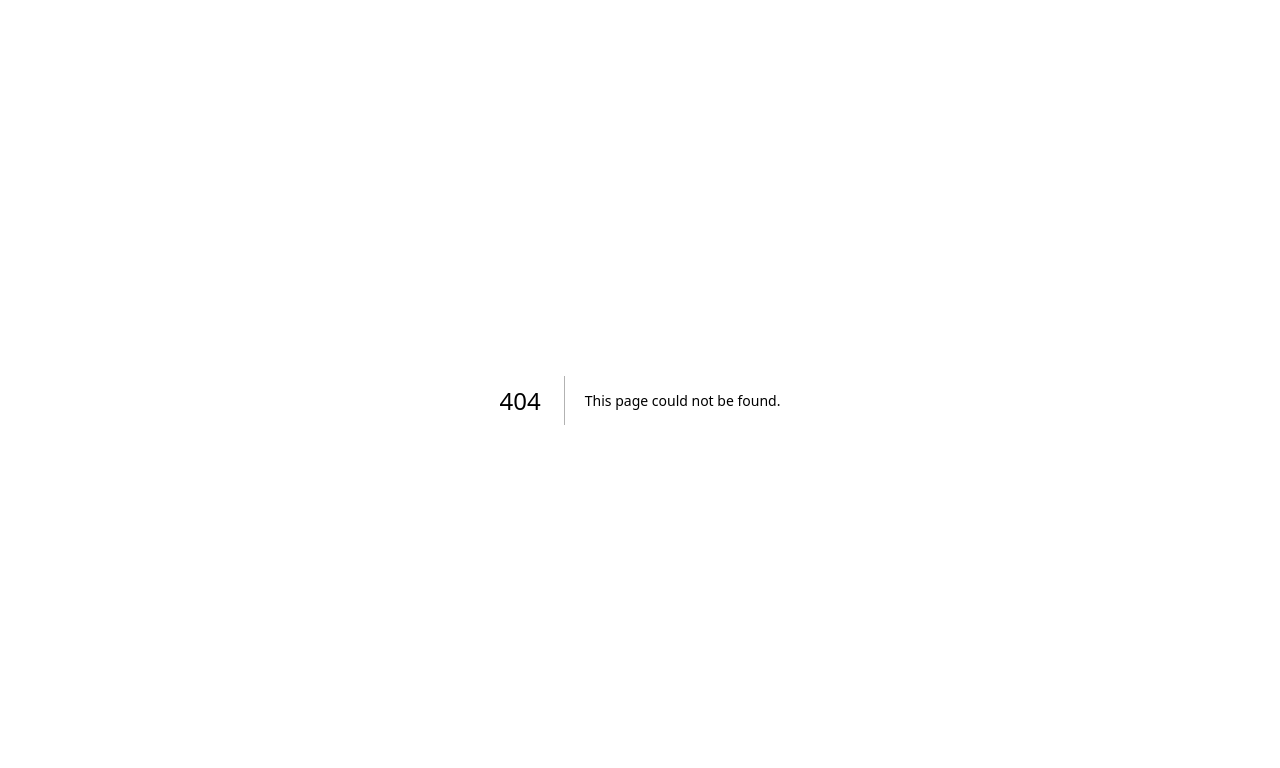
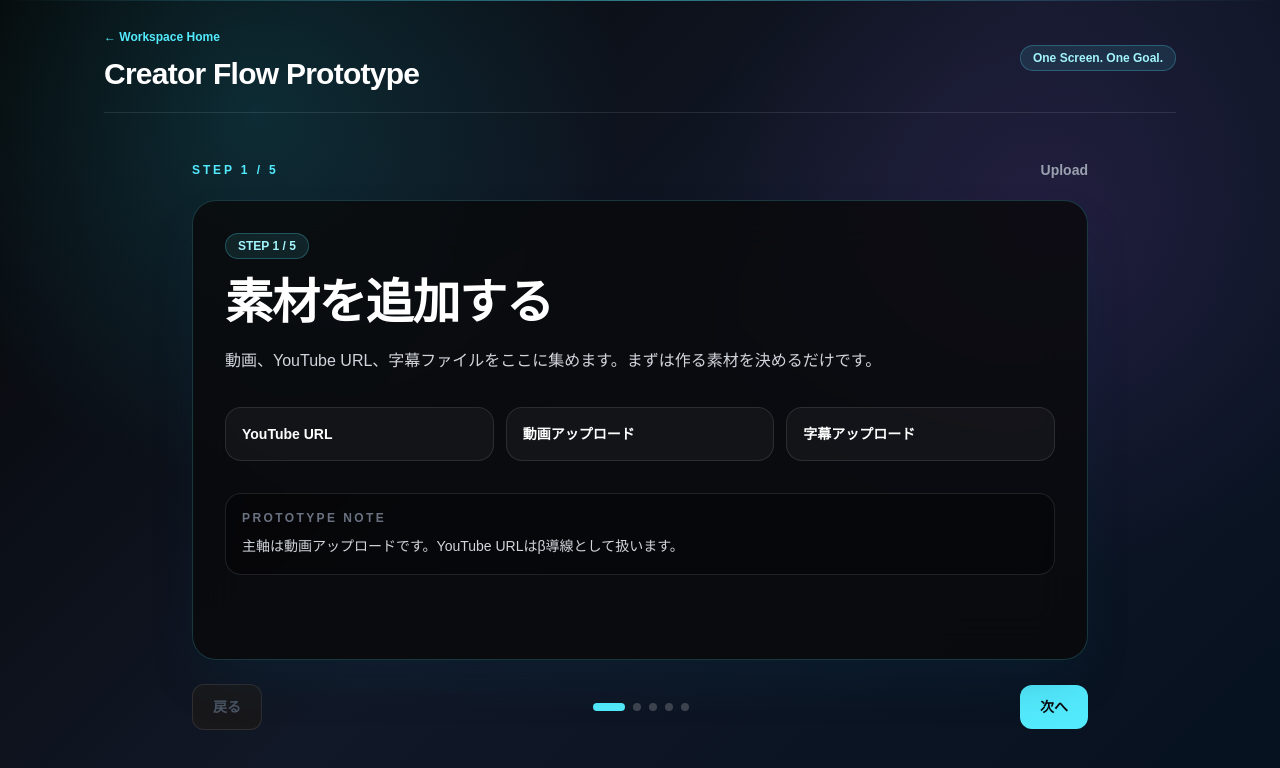
Before and after one commit to hiro042355/easyslice-ai, a Next.js app: page /workspace-flow in a window 1280 px wide. Before the commit this address had no page. Shown: the top 768 px of the page. Built offline with nearby package versions, Linux system fonts and the light colour scheme.

Commit message:
Add creator flow UI prototype

```diff
--- /dev/null
+++ b/app/workspace-flow/page.tsx
@@ -0,0 +1,201 @@
+"use client";
+
+import { useMemo, useState } from "react";
+
+const steps = [
+  {
+    id: 1,
+    label: "Upload",
+    eyebrow: "STEP 1 / 5",
+    title: "素材を追加する",
+    description: "動画、YouTube URL、字幕ファイルをここに集めます。まずは作る素材を決めるだけです。",
+    items: [
+      "YouTube URL",
+      "動画アップロード",
+      "字幕アップロード",
+    ],
+    note: "主軸は動画アップロードです。YouTube URLはβ導線として扱います。",
+  },
+  {
+    id: 2,
+    label: "Analyze",
+    eyebrow: "STEP 2 / 5",
+    title: "AIで見どころを探す",
+    description: "字幕AIまたは音声ハイライトで、ショート動画に使いやすいClip候補を整理します。",
+    items: [
+      "AI解析",
+      "Clip候補",
+      "候補理由の確認",
+    ],
+    note: "このプロトタイプでは解析処理には接続していません。",
+  },
+  {
+    id: 3,
+    label: "Creator Style",
+    eyebrow: "STEP 3 / 5",
+    title: "見え方を選ぶ",
+    description: "StandardかCreatorを選び、必要ならAnimation Intensityで字幕の強さを調整します。",
+    items: [
+      "Standard",
+      "Creator",
+      "Animation Intensity 1-5",
+    ],
+    note: "Standardは読みやすく安全。Creatorは字幕に動きと強調を追加します。",
+  },
+  {
+    id: 4,
+    label: "Assets",
+    eyebrow: "STEP 4 / 5",
+    title: "投稿素材を整える",
+    description: "字幕、翻訳、タイトル、説明文、ハッシュタグを確認し、投稿できる形へ近づけます。",
+    items: [
+      "字幕",
+      "翻訳",
+      "タイトル",
+      "説明文",
+      "ハッシュタグ",
+    ],
+    note: "ここでは成果物を増やすより、Previewで確認しやすい状態を目指します。",
+  },
+  {
+    id: 5,
+    label: "Export",
+    eyebrow: "STEP 5 / 5",
+    title: "確認して保存する",
+    description: "Previewで最終確認し、MP4やZIPとして保存します。投稿前の最後の確認場所です。",
+    items: [
+      "Preview",
+      "Export",
+      "保存",
+    ],
+    note: "このプロトタイプでは実際のExport処理には接続していません。",
+  },
+];
+
+export default function WorkspaceFlowPage() {
+  const [currentStep, setCurrentStep] = useState(1);
+  const activeStep = useMemo(
+    () => steps.find((step) => step.id === currentStep) ?? steps[0],
+    [currentStep]
+  );
+
+  const goBack = () => setCurrentStep((step) => Math.max(1, step - 1));
+  const goNext = () => setCurrentStep((step) => Math.min(steps.length, step + 1));
+
+  return (
+    <main className="min-h-screen overflow-hidden bg-black text-white">
+      <div className="pointer-events-none absolute inset-0 bg-[radial-gradient(circle_at_20%_14%,rgba(34,211,238,0.16),transparent_30%),radial-gradient(circle_at_82%_28%,rgba(168,85,247,0.12),transparent_30%),linear-gradient(135deg,#050505_0%,#111827_50%,#06111f_100%)]" />
+      <div className="pointer-events-none absolute inset-x-0 top-0 h-px bg-gradient-to-r from-transparent via-cyan-300/50 to-transparent" />
+
+      <section className="relative mx-auto flex min-h-screen w-full max-w-6xl flex-col px-5 py-6 sm:px-8 lg:px-10">
+        <header className="flex flex-wrap items-center justify-between gap-4 border-b border-white/10 pb-5">
+          <div>
+            <a href="/workspace" className="text-xs font-semibold text-cyan-300 hover:text-cyan-200">
+              ← Workspace Home
+            </a>
+            <h1 className="mt-2 text-2xl font-black tracking-tight text-white sm:text-3xl">
+              Creator Flow Prototype
+            </h1>
+          </div>
+
+          <div className="rounded-full border border-cyan-300/25 bg-cyan-300/10 px-3 py-1 text-xs font-semibold text-cyan-200">
+            One Screen. One Goal.
+          </div>
+        </header>
+
+        <div className="flex flex-1 flex-col justify-center py-6 sm:py-8">
+          <div className="mx-auto mb-5 flex w-full max-w-4xl items-center justify-between gap-3">
+            <p className="text-xs font-semibold uppercase tracking-[0.24em] text-cyan-300">
+              STEP {activeStep.id} / {steps.length}
+            </p>
+            <p className="text-sm font-semibold text-gray-400">
+              {activeStep.label}
+            </p>
+          </div>
+
+          <article
+            key={activeStep.id}
+            className="mx-auto w-full max-w-4xl rounded-3xl border border-cyan-300/20 bg-zinc-950/80 p-6 shadow-2xl shadow-cyan-950/30 backdrop-blur-xl transition-all duration-300 sm:p-8 lg:min-h-[460px]"
+          >
+            <div className="flex h-full flex-col justify-between gap-8">
+              <div>
+                <div className="mb-5 inline-flex rounded-full border border-cyan-300/25 bg-cyan-300/10 px-3 py-1 text-xs font-semibold text-cyan-200">
+                  {activeStep.eyebrow}
+                </div>
+
+                <h2 className="text-3xl font-black tracking-tight text-white sm:text-5xl">
+                  {activeStep.title}
+                </h2>
+
+                <p className="mt-5 max-w-2xl text-sm leading-7 text-gray-300 sm:text-base">
+                  {activeStep.description}
+                </p>
+              </div>
+
+              <div className="grid gap-3 sm:grid-cols-2 lg:grid-cols-3">
+                {activeStep.items.map((item) => (
+                  <div
+                    key={item}
+                    className="rounded-2xl border border-white/10 bg-white/[0.04] p-4"
+                  >
+                    <p className="text-sm font-semibold text-white">{item}</p>
+                  </div>
+                ))}
+              </div>
+
+              <div className="rounded-2xl border border-white/10 bg-black/30 p-4">
+                <p className="text-xs font-semibold uppercase tracking-[0.2em] text-gray-500">
+                  Prototype Note
+                </p>
+                <p className="mt-2 text-sm leading-6 text-gray-300">
+                  {activeStep.note}
+                </p>
+              </div>
+            </div>
+          </article>
+
+          <div className="mx-auto mt-6 flex w-full max-w-4xl items-center justify-between gap-3">
+            <button
+              type="button"
+              onClick={goBack}
+              disabled={currentStep === 1}
+              className={
+                currentStep === 1
+                  ? "rounded-xl border border-white/10 bg-zinc-900 px-5 py-3 text-sm font-semibold text-gray-600"
+                  : "rounded-xl border border-white/15 bg-zinc-900 px-5 py-3 text-sm font-semibold text-gray-200 hover:bg-zinc-800"
+              }
+            >
+              戻る
+            </button>
+
+            <div className="flex gap-2">
+              {steps.map((step) => (
+                <span
+                  key={step.id}
+                  className={
+                    step.id === currentStep
+                      ? "h-2 w-8 rounded-full bg-cyan-300"
+                      : "h-2 w-2 rounded-full bg-white/20"
+                  }
+                />
+              ))}
+            </div>
+
+            <button
+              type="button"
+              onClick={goNext}
+              disabled={currentStep === steps.length}
+              className={
+                currentStep === steps.length
+                  ? "rounded-xl border border-white/10 bg-zinc-900 px-5 py-3 text-sm font-semibold text-gray-600"
+                  : "rounded-xl bg-cyan-300 px-5 py-3 text-sm font-black text-zinc-950 hover:bg-cyan-200"
+              }
+            >
+              次へ
+            </button>
+          </div>
+        </div>
+      </section>
+    </main>
+  );
+}
```
